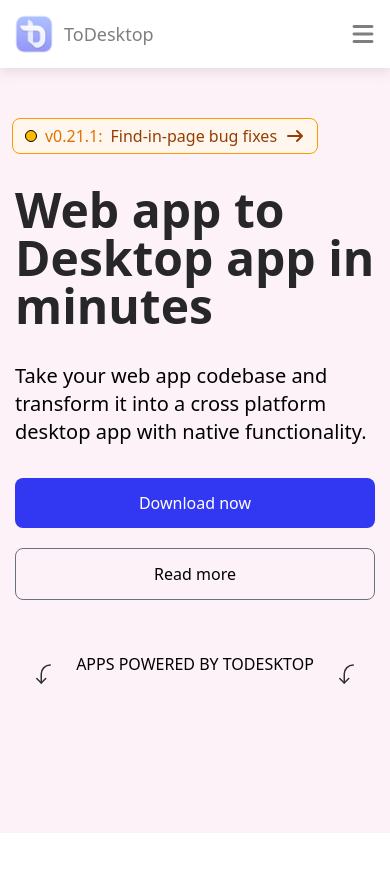
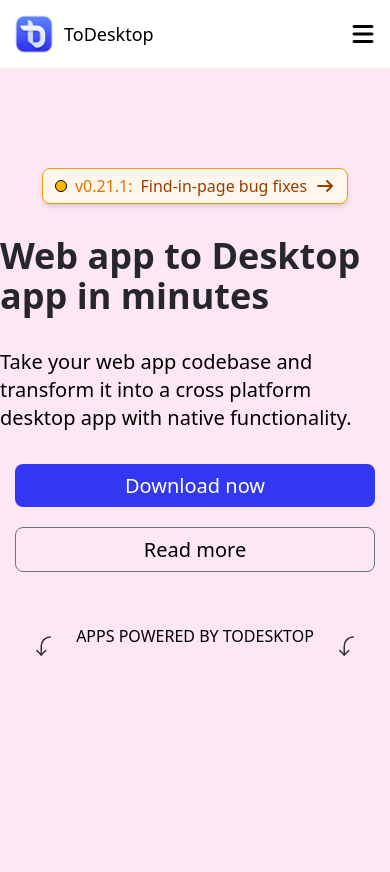
Before and after one commit to pratik0217/toDesktop-web, a React (Vite) app: page /login in a window 390 px wide. Shown: the top 872 px of the page. Before the commit the page ends 844 px from the top, so only its background shows below. Built offline with nearby package versions, Linux system fonts and the light colour scheme.

Commit message:
check the response design for mobile device

```diff
--- a/src/App.css
+++ b/src/App.css
@@ -11,19 +11,19 @@
 }
 
 #container {
-    max-width : 1480px;
-    margin-inline : auto;
+    max-width: 1480px;
+    margin-inline: auto;
     padding-inline: var(--padding-inline-section);
 }
 
- #navbar-menu {
-     padding: 12px;
-     line-height: 48px;
-     box-shadow: 0 5px 10px rgba(161, 161, 161, 0.5);
-     opacity: 0.5;
+#navbar-menu {
+    padding: 12px;
+    line-height: 48px;
+    box-shadow: 0 5px 10px rgba(161, 161, 161, 0.5);
+    opacity: 1;
 }
 
-#nav-menulist:hover  {
+#nav-menulist:hover {
     color: var(--primary-text-color);
 }
 
@@ -50,22 +50,10 @@
 #version-box {
     padding: 5px 12px;
     margin-top: 100px;
-    transition: all 0.3s ease-in-out;
-}
-
-#version-box:hover {
-    transform: translateY(-10px);
-    box-shadow: 0px 7px 10px rgba(0, 0, 0, 0.1);
-}
-
-#version-box:hover i {
-    transform: translateX(3px);
-    transition: all 0.3s ease-in-out;
-
 }
 
 #hero-sect-btn button:nth-child(1) {
-    background-color: var(--primary-text-color)!important;
+    background-color: var(--primary-text-color) !important;
     color: white;
     padding: 7.5px 20px;
 }
@@ -75,32 +63,16 @@
 }
 
 
-#app-section{
+#app-section {
     margin-top: 20px;
 }
 
-#app-section img{
+#app-section img {
     margin-top: 10px;
 }
 
-#version-box-mobile {
-    margin-top: 50px;
-    margin-left: calc(-60px);
-    padding: 5px 12px;
-}
-
-#version-box-mobile:hover {
-    transform: translateY(-10px);
-    box-shadow: 0px 7px 10px rgba(0, 0, 0, 0.1);
-}
-
-#version-box-mobile:hover i {
-    transform: translateX(3px);
-    transition: all 0.3s ease-in-out;
-}
-
 #hero-sect-mobile-btn button:nth-child(1) {
-    background-color: var(--primary-text-color)!important;
+    background-color: var(--primary-text-color) !important;
     color: white;
     padding: 13px 20px;
 }
--- a/src/App.jsx
+++ b/src/App.jsx
@@ -25,7 +25,7 @@
           </Route>
         </Routes>
       </header>
-      <main className="bg-pink-50 h-[90.65vh]">
+      <main className="min-h-screen bg-pink-100">
         <MainSection turnArrowDown={turnArrowDown} />
       </main>
     </>
--- a/src/component/mainSection.jsx
+++ b/src/component/mainSection.jsx
@@ -1,25 +1,29 @@
 export default function mainSection(props) {
   return (
     <>
-    <div id="hero-section" className="hidden md:flex flex-col items-center gap-8">
-        <div id="version-box" className="flex items-center gap-2 border border-amber-500 rounded-lg bg-orange-50 font-medium">
+    <div id="hero-section" className="flex flex-col items-center gap-8">
+        <div id="version-box" className="flex items-center gap-2 border border-amber-500 rounded-lg bg-orange-50 font-medium shadow-md
+        hover:shadow-lg hover:-translate-y-2 transition-all duration-300 ease-in-out group">
            <span className="inline-block w-3 h-3 border border-black rounded-full bg-amber-400"></span>
            <span className="text-amber-600">v0.21.1: </span>
            <a href="#"><span className="text-amber-800">Find-in-page bug fixes</span></a>
-           <i className="fa-solid fa-arrow-right text-amber-800"></i>
+           <i className="fa-solid fa-arrow-right text-amber-800 group-hover:translate-x-1 transition-all duration-300 ease-in-out"></i>
         </div>
 
-        <div id="service-box" className="flex gap-5 text-gray-600">
+        <div id="service-box" className="hidden md:flex gap-5 text-gray-600">
             <span><i class="fa-regular fa-file-code"></i> Code Optional</span>
             <span><i class="fa-solid fa-hand-back-fist"></i> Drag & drop builder</span>
             <span><i class="fa-solid fa-laptop"></i> Window, Linux & Mac</span>
         </div>
 
-        <h1 className="text-center text-7xl font-bold text-zinc-800">Web app to Desktop app in minutes</h1>
+        <div id="heading-hero-sect" className="sm:text-center text-4xl font-bold text-zinc-800 md:text-7xl md:text-center">
+        <h1>Web app to Desktop app in minutes</h1>
+        </div>
 
-        <p className="text-center text-2xl">Take your web app codebase and transform it into a cross platform desktop app with native functionality.</p>
 
-        <div id="hero-sect-btn" className="flex gap-5">
+        <p className="sm:text-center text-xl md:text-2xl">Take your web app codebase and transform it into a cross platform desktop app with native functionality.</p>
+
+        <div id="hero-sect-btn" className="flex gap-5 flex-col sm:flex-row font-medium w-[360px] text-xl">
             <button className="rounded-lg">Download now</button>
             <button className="border border-gray-500 rounded-lg">Read more</button>
         </div>
@@ -32,7 +36,7 @@
     </div>
 
     {/* Mobile device Response design */}
-    <div id="hero-section-mobile" className="md:hidden flex flex-col items-center gap-8">
+    <div id="hero-section-mobile" className="hidden md: flex flex-col items-center gap-8">
         <div id="version-box-mobile" className="flex items-center gap-2 border border-amber-500 rounded-lg bg-orange-50 font-medium">
            <span className="inline-block w-3 h-3 border border-black rounded-full bg-amber-400"></span>
            <span className="text-amber-600">v0.21.1: </span>
@@ -46,14 +50,14 @@
             <span><i class="fa-solid fa-laptop"></i> Window, Linux & Mac</span>
         </div>
 
-        <h1 className="text-start text-5xl font-bold text-zinc-800 w-[360px]">Web app to Desktop app in minutes</h1>
+        <h1 className="text-start text-5xl font-bold text-zinc-800 w-[360px] text-center">Web app to Desktop app in minutes</h1>
 
         <p className="text-xl text-start w-[360px]">Take your web app codebase and transform it into a cross platform desktop app with native functionality.</p>
 
-        <div id="hero-sect-mobile-btn" className="flex flex-col gap-5">
+        {/* <div id="hero-sect-mobile-btn" className="flex flex-col gap-5">
             <button className="rounded-lg w-[360px] font-medium">Download now</button>
             <button className="border border-gray-500 rounded-lg w-[360px] font-medium">Read more</button>
-        </div>
+        </div> */}
 
         <div id="app-section" className="flex gap-5">
             <img src={props.turnArrowDown} alt="turn arrow down" />
```
